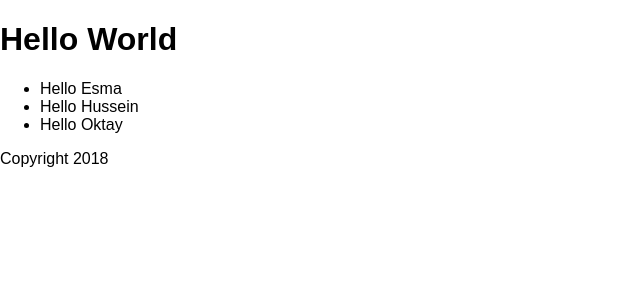
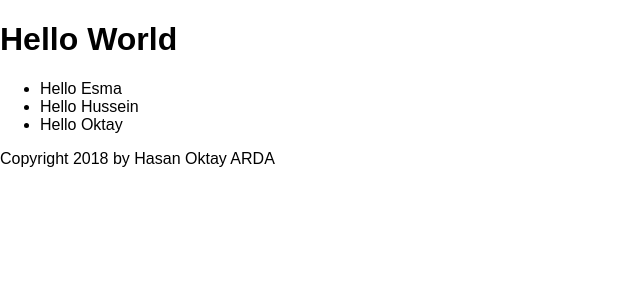
Before and after one commit to hoarda/hello-world-react, a React (Create React App) app: page / in a window 1280 px wide. Shown: the top 300 px of the page, without its empty margins (0-640 px from the left). Built offline with nearby package versions, Linux system fonts and the light colour scheme.

Commit message:
isim ekleme

```diff
--- a/src/App.js
+++ b/src/App.js
@@ -13,7 +13,7 @@ function App() {
         <Hello name="Hussein" />
         <Hello name="Oktay" />
       </ul>
-      <p>Copyright 2018</p>
+      <p>Copyright 2018 by Hasan Oktay ARDA</p>
     </div>
   );
 }
```
